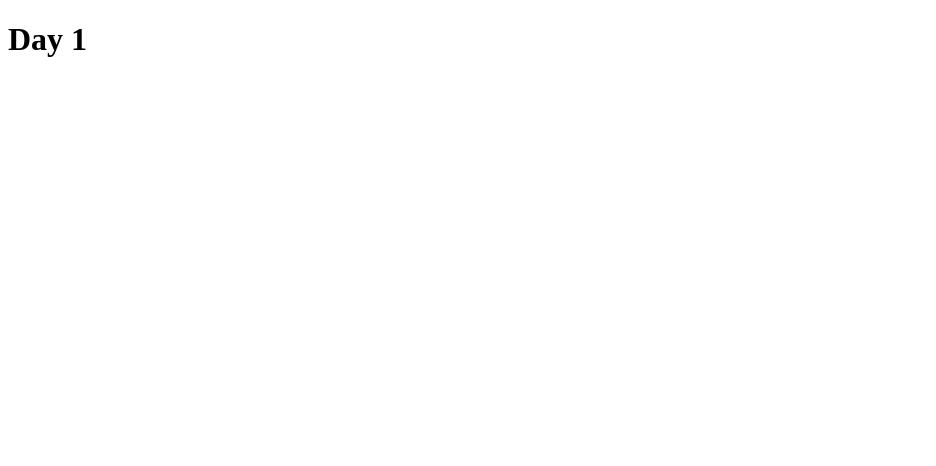
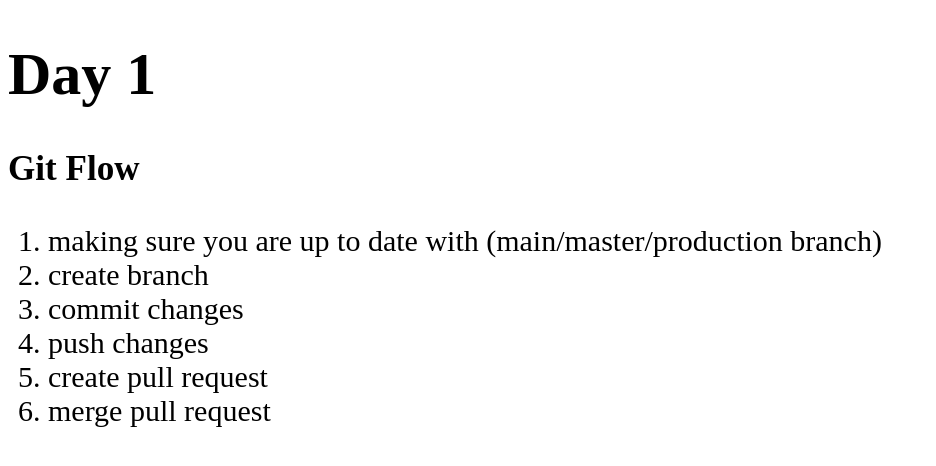
Before and after one commit to Jeremiah6419/mf-11-01-22, a plain HTML site: page Day01/index.html in a window 1280 px wide. Shown: the whole page, without its empty margins (0-936 px from the left). Drawn offline with Linux system fonts and the light colour scheme.

Commit message:
change font size

```diff
--- a/Day01/index.html
+++ b/Day01/index.html
@@ -4,10 +4,19 @@
     <meta charset="UTF-8">
     <meta http-equiv="X-UA-Compatible" content="IE=edge">
     <meta name="viewport" content="width=device-width, initial-scale=1.0">
+    <link rel="stylesheet" href="style.css">
     <title>Day 1</title>
 </head>
 <body>
         <h1>Day 1</h1>
-
+        <h3>Git Flow</h3>
+        <ol>
+            <li>making sure you are up to date with (main/master/production branch)</li>
+            <li>create branch</li>
+            <li>commit changes</li>
+            <li>push changes</li>
+            <li>create pull request</li>
+            <li>merge pull request</li>
+        </ol>
 </body>
 </html>
--- a/Day01/style.css
+++ b/Day01/style.css
@@ -0,0 +1,3 @@
+body{
+    font-size: 30px;
+}
```
